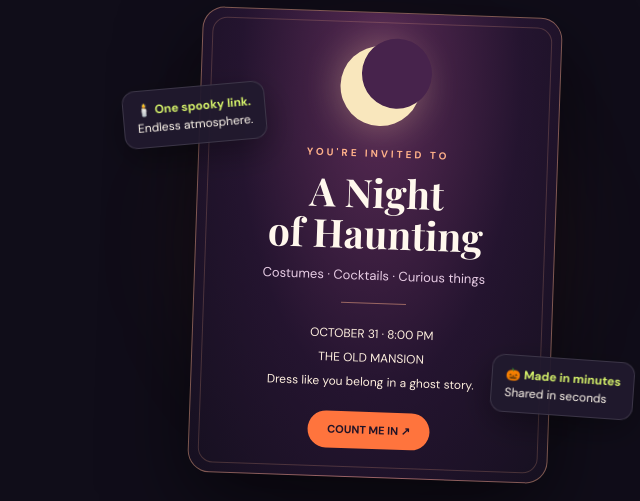
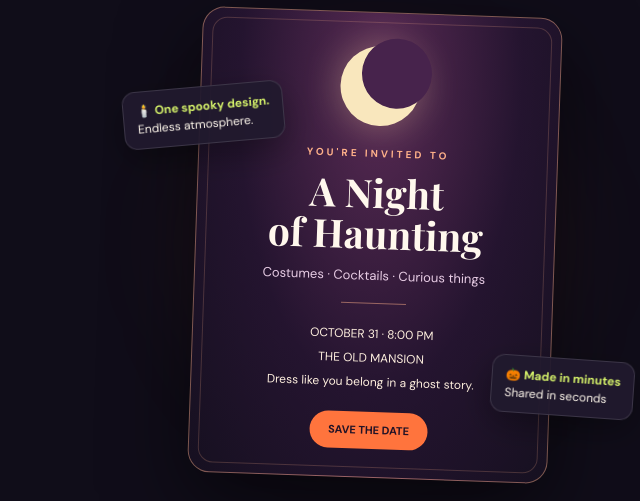
Before and after one commit to flaviosilva-create/spookylink, a plain HTML site: page index.html in a window 1280 px wide. Shown: the part 159-660 px from the top of the page, 573-1213 px from the left. Drawn offline with nearby package versions, Linux system fonts and the light colour scheme.

Commit message:
Remove remaining hosted-link implication and finalize page metadata

```diff
--- a/index.html
+++ b/index.html
@@ -3,7 +3,7 @@
 <head>
 <meta charset="utf-8"><meta name="viewport" content="width=device-width,initial-scale=1">
 <meta name="theme-color" content="#100d19">
-<meta name="description" content="Create a hauntingly fun Halloween party invitation in minutes with SpookyLink.">
+<meta name="description" content="Design a personalized Halloween invitation, download the artwork, and unlock a browser-based mystery game with SpookyLink.">
 <title>SpookyLink — Halloween invitations with a little mystery</title>
 <link rel="preconnect" href="https://fonts.googleapis.com">
 <link href="https://fonts.googleapis.com/css2?family=DM+Sans:wght@400;500;600;700&family=Playfair+Display:wght@600;700;800&display=swap" rel="stylesheet">
@@ -39,8 +39,8 @@
 <p class="micro">✦ Made for phones · Easy to share · Delightfully eerie</p>
 </div>
 <div class="hero-art" aria-label="Halloween invitation preview">
-<div class="glow"></div><div class="float-tag tag-one">🕯️ <b>One spooky link.</b><br>Endless atmosphere.</div>
-<article class="invite"><div class="moon"></div><div class="invite-kicker">YOU'RE INVITED TO</div><h2>A Night<br>of Haunting</h2><div class="invite-sub">Costumes · Cocktails · Curious things</div><div class="invite-line"></div><div class="invite-details">OCTOBER 31 · 8:00 PM<br>THE OLD MANSION<br>Dress like you belong in a ghost story.</div><div class="invite-rsvp">COUNT ME IN ↗</div></article>
+<div class="glow"></div><div class="float-tag tag-one">🕯️ <b>One spooky design.</b><br>Endless atmosphere.</div>
+<article class="invite"><div class="moon"></div><div class="invite-kicker">YOU'RE INVITED TO</div><h2>A Night<br>of Haunting</h2><div class="invite-sub">Costumes · Cocktails · Curious things</div><div class="invite-line"></div><div class="invite-details">OCTOBER 31 · 8:00 PM<br>THE OLD MANSION<br>Dress like you belong in a ghost story.</div><div class="invite-rsvp">SAVE THE DATE</div></article>
 <div class="float-tag tag-two">🎃 <b>Made in minutes</b><br>Shared in seconds</div>
 </div>
 </section>
```
